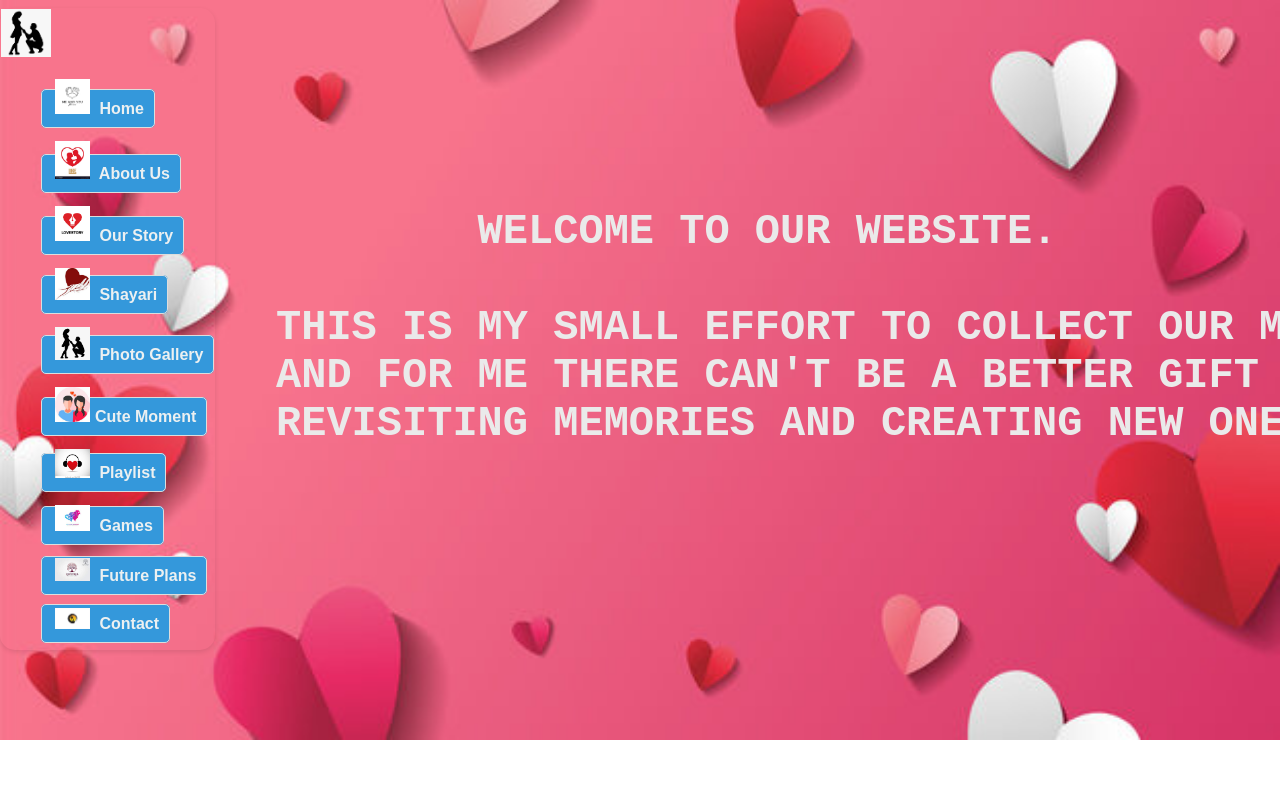
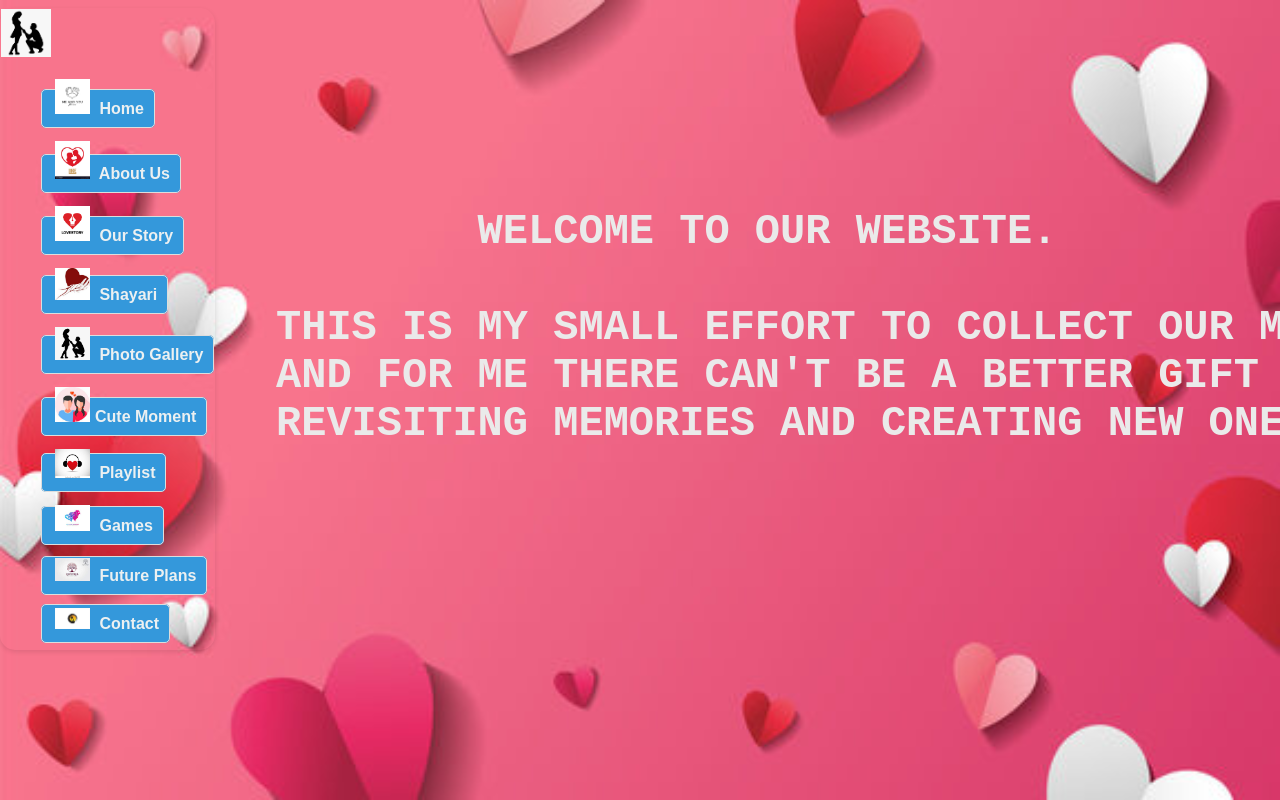
Before and after one commit to CODEitwithme/Our-Website, a plain HTML site: page index.html in a window 1280 px wide. Shown: the top 800 px of the page. Drawn offline with Linux system fonts and the light colour scheme.

Commit message:
Style.CSS updated

```diff
--- a/style.css
+++ b/style.css
@@ -6,9 +6,11 @@ body {
   margin-right: 1300px;
   margin-left: 0px;
   background-image: url('bg1.jpg');
-  background-repeat: no-repeat;
+  background-repeat: repeat;
   background-attachment: fixed;
   background-size: 100%;
+  background-size: cover;
+  background-blend-mode: multiply;
   /* This keeps the background fixed while scrolling */
   /* Add other styling properties as needed */
 }
@@ -1100,7 +1102,7 @@ h1 {
   align-items: center;
   justify-content: center;
   background-size: 1550px;
-  background-image: url("bg4.webp");
+  background-image: url("bg4.jpg");
   background-position: center center;
 }
 .paper {
```
